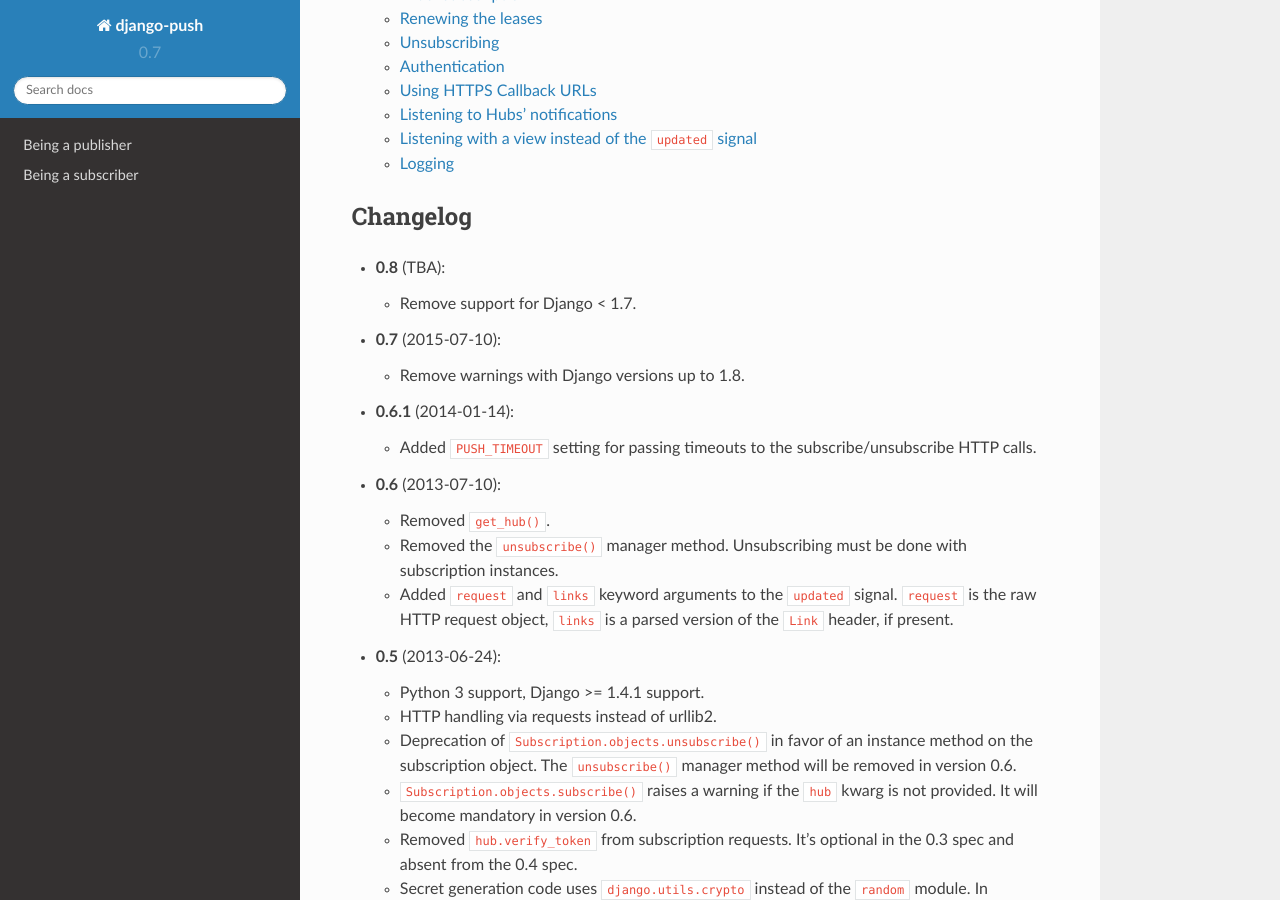
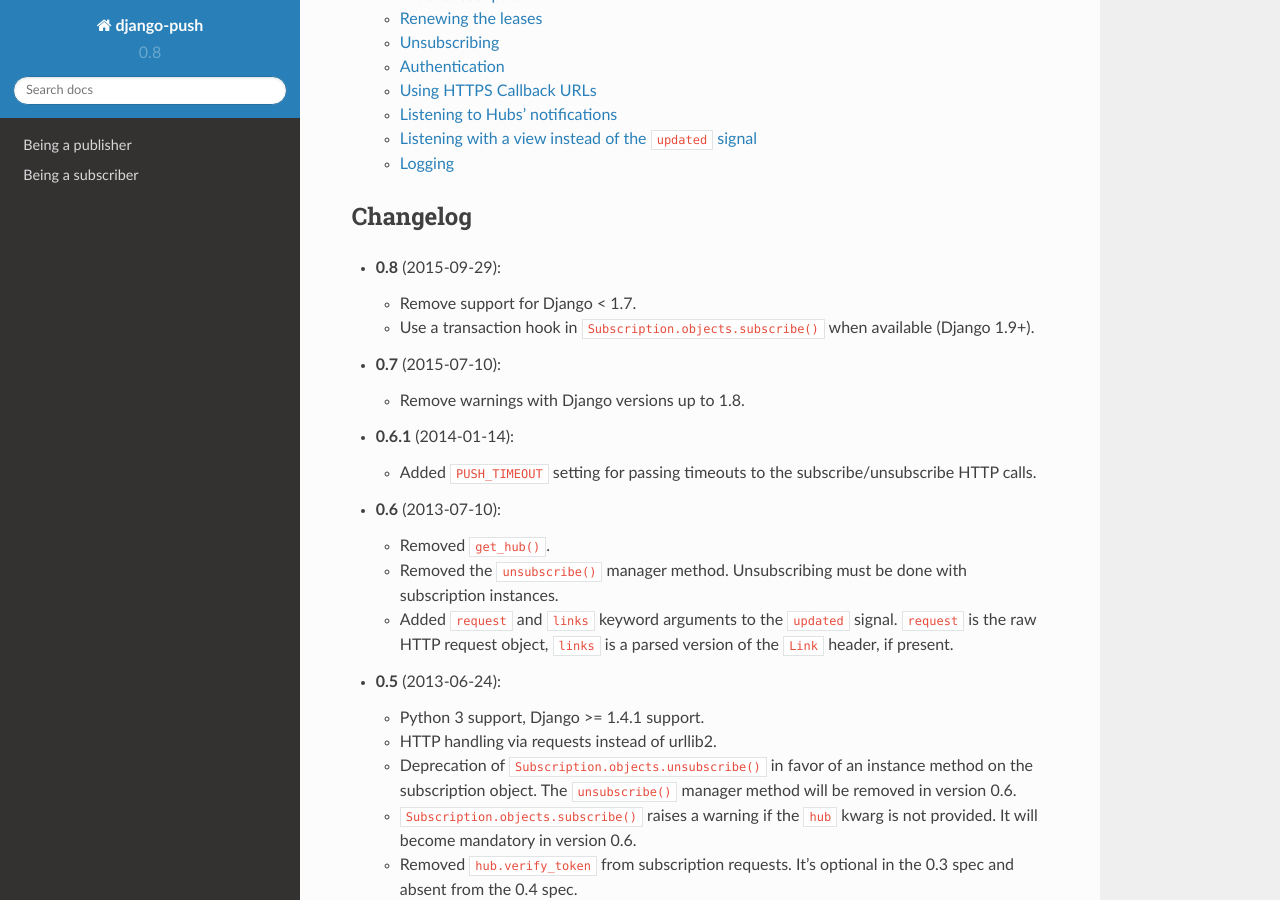
Before and after one commit to brutasse/django-push, a Sphinx documentation site: the page built from docs/index.rst, in a window 1280 px wide and 900 px high, scrolled down 944 px. Built offline with Sphinx 7.4.7 and the Read the Docs theme 2.0.0, drawn with Linux system fonts in a browser that asks for light colours.

Commit message:
Bump version

```diff
--- a/django_push/__init__.py
+++ b/django_push/__init__.py
@@ -1,3 +1,3 @@
-__version__ = '0.7'
+__version__ = '0.8'
 
 UA = 'django-push/{0}'.format(__version__)
--- a/docs/conf.py
+++ b/docs/conf.py
@@ -47,9 +47,9 @@
 # built documents.
 #
 # The short X.Y version.
-version = '0.7'
+version = '0.8'
 # The full version, including alpha/beta/rc tags.
-release = '0.7'
+release = '0.8'
 
 # The language for content autogenerated by Sphinx. Refer to documentation
 # for a list of supported languages.
--- a/docs/index.rst
+++ b/docs/index.rst
@@ -49,9 +49,12 @@
 Changelog
 ---------
 
-* **0.8** (TBA):
+* **0.8** (2015-09-29):
 
   * Remove support for Django < 1.7.
+
+  * Use a transaction hook in ``Subscription.objects.subscribe()`` when
+    available (Django 1.9+).
 
 * **0.7** (2015-07-10):
 
```
